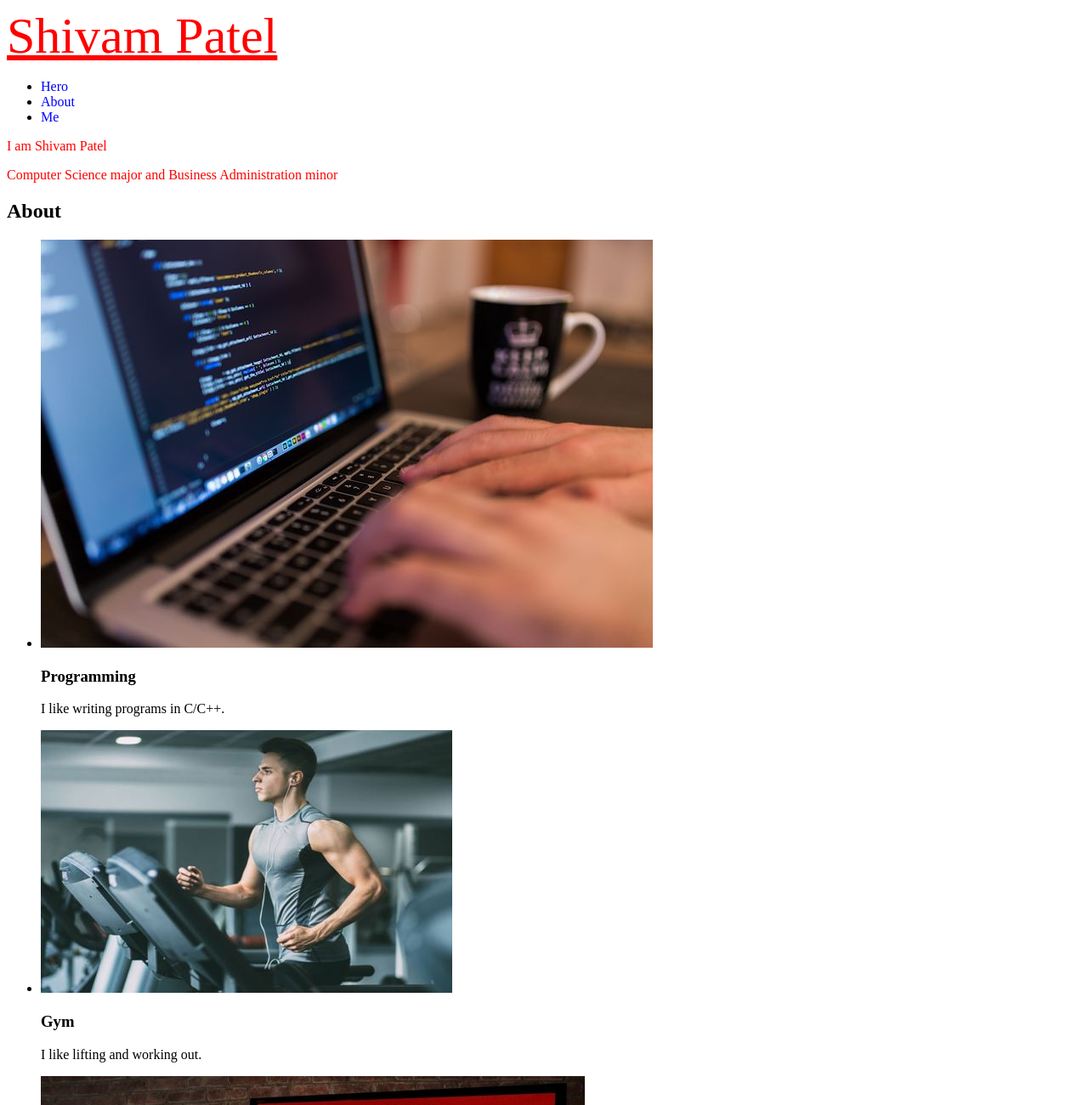
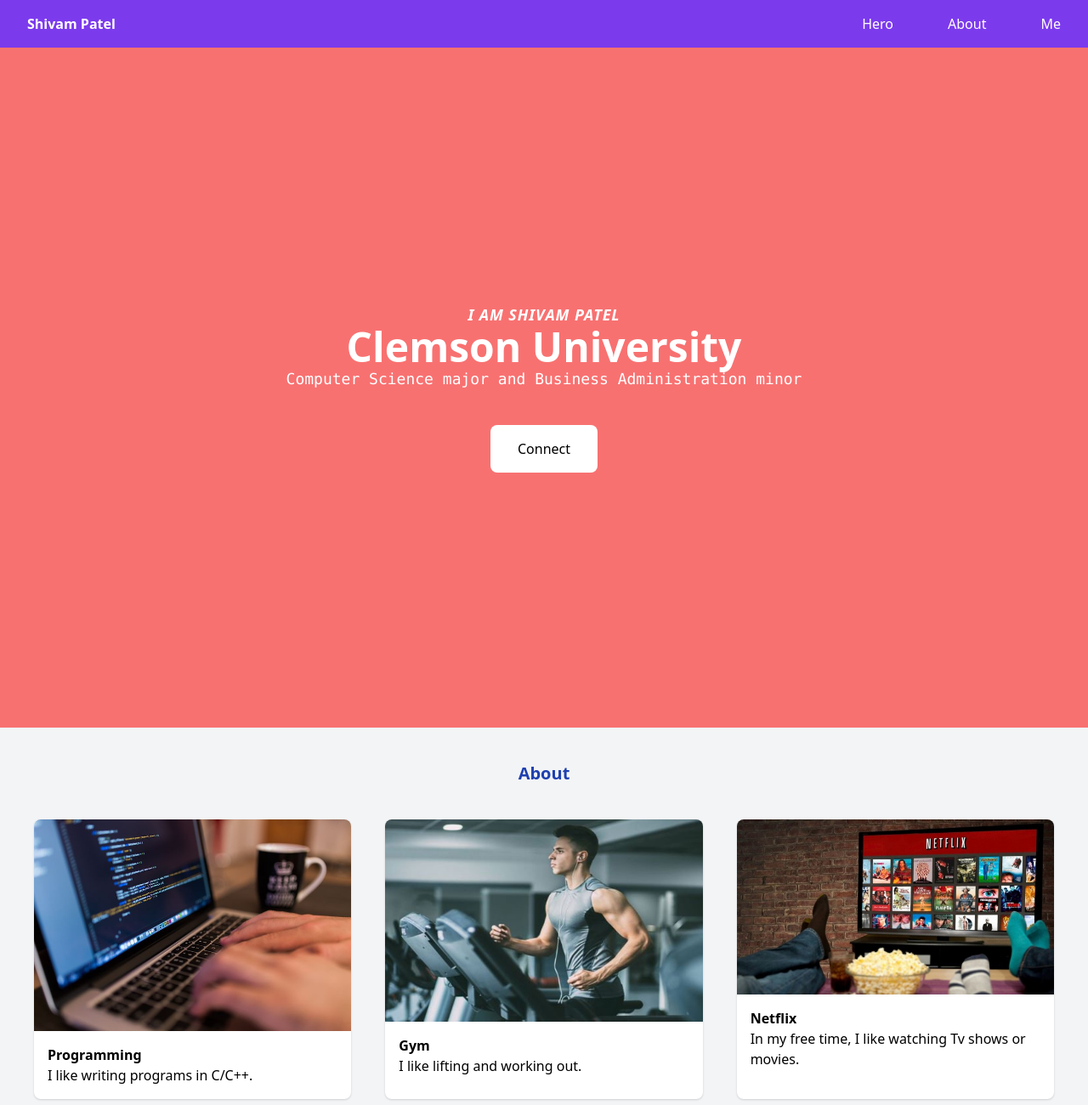
Before and after one commit to ShivamPatel-24/Shivam-Patel, a plain HTML site: page index.html in a window 1280 px wide. Shown: the top 1300 px of the page at 85% size. Drawn offline with nearby package versions, Linux system fonts and the light colour scheme.

Commit message:
tracecamp prework submission*

```diff
--- a/index.html
+++ b/index.html
@@ -4,67 +4,90 @@
         <title>Shivam Patel</title>
         <meta charset="UTF-8" />
         <meta name="viewport" content="width=device-width, initial-scale=1.0" />
-        <link rel="stylesheet" href="style.css">
+        <link href="https://unpkg.com/tailwindcss@^2/dist/tailwind.min.css" rel="stylesheet">
     </head>
-
     <body id="top">
-        <header>
-            <a href="#top" class="top">Shivam Patel</a>
+        <header class="fixedw-full bg-purple-600 text-white md:flex justify-between">
+            <a class="font-bold block px-8 py-4" href="#top" class="top">Shivam Patel</a>
             <nav>
-                <ul>
+                <ul class="md:flex">
                     <li>
-                        <a href="#hero">Hero</a>
+                        <a class="block px-8 py-4 hover:bg-purple-500" href="#hero">Hero</a>
                     </li>
                     <li>
-                        <a href="#about">About</a>
+                        <a class="block px-8 py-4 hover:bg-purple-500" href="#about">About</a>
                     </li>
                     <li>
-                        <a href="#me">Me</a>
+                        <a class="block px-8 py-4 hover:bg-purple-500" href="#me">Me</a>
                     </li>
                 </ul>
             </nav>
         </header>
 
         <main>
-            <section id="hero">
-                <p>I am Shivam Patel</p>
-                <p>Computer Science major and Business Administration minor</p>
+            <section id="hero" class="h-screen bg-red-400 text-white text-center grid place-items-center">
+                <div>
+                    <p class="text-lg font-bold italic uppercase tracking-wider">I am Shivam Patel</p>
+                    <h1 class="font-bold text-5xl leading-none">Clemson University</h1>
+                    <p class="font-mono text-lg">Computer Science major and Business Administration minor</p>
+                    <a
+                        href="https://www.linkedin.com/in/shivam-patel-454a6b1aa"
+                        rel="noopener noreferrer"
+                        target="_blank"
+                        class="mt-10 bg-white rounded-lg px-8 py-4 text-black inline-block"
+                    >Connect</a>
+                </div>
             </section>
 
-            <section id="about">
-                <h2>About</h2>
-                <ul>
-                    <li>
-                        <img src="programming.jpeg"/>
-                        <h3>Programming</h3>
-                        <p>I like writing programs in C/C++.</p>
+            <section id="about" class="bg-gray-100 pt-10">
+                <h2 class="text-center text-xl font-bold text-blue-800">About</h2>
+                <ul class="grid p-10 gap-10 md:grid-cols-3" >
+                    <li class="bg-white shadow rounded-lg overflow-hidden">
+                        <img src="programming.jpeg" class="w-full" />
+                        <div class="p-4">
+                            <h3 class="font-bold">Programming</h3>
+                            <p>I like writing programs in C/C++.</p>
+                        </div>
                     </li>
-                    <li>
-                        <img src="gym.jpeg"/>
-                        <h3>Gym</h3>
-                        <p>I like lifting and working out.</p>
+                    <li class="bg-white shadow rounded-lg overflow-hidden">
+                        <img src="gym.jpeg" class="w-full" />
+                        <div class="p-4">
+                            <h3 class="font-bold">Gym</h3>
+                            <p>I like lifting and working out.</p>
+                        </div>
                     </li>
-                    <li>
-                        <img src="netflix.jpeg"/>
-                        <h3>Netflix</h3>
-                        <p>In my free time, I like watching Tv shows or movies.</p>
+                    <li class="bg-white shadow rounded-lg overflow-hidden">
+                        <img src="netflix.jpeg" class="w-full" />
+                        <div class="p-4">
+                            <h3 class="font-bold">Netflix</h3>
+                            <p>In my free time, I like watching Tv shows or movies.</p>
+                        </div>
                     </li>
                 </ul>
             </section>
 
-            <section id="me">
-                <h2>Me</h2>
-                <ul>
-                    <li>
-                        <img src="mypic.jpeg" />
-                        <h3>This is me and my friends</h3>
-                    </li>
-                </ul>
-            </section>
+            <section id="me" class="text-gray-600 body-font">
+                <div class="container px-5 py-24 mx-auto">
+                  <div class="flex flex-wrap -mx-4 -mb-10 text-center">
+                    <div class="sm:w-1/2 mb-10 px-4">
+                      <div class="rounded-lg h-64 overflow-hidden">
+                        <img alt="content" class="object-cover object-center h-full w-full" src="me.jpg">
+                      </div>
+                      <h2 class="title-font text-2xl font-medium text-gray-900 mt-6 mb-3">That's me</h2>
+                    </div>
+                    <div class="sm:w-1/2 mb-10 px-4">
+                      <div class="rounded-lg h-64 overflow-hidden">
+                        <img alt="content" class="object-cover object-center h-full w-full" src="mypic.jpeg">
+                      </div>
+                      <h2 class="title-font text-2xl font-medium text-gray-900 mt-6 mb-3">Me with my friends</h2>
+                    </div>
+                  </div>
+                </div>
+              </section>
 
         </main>
 
-        <footer>
+        <footer class="text-white bg-gray-800 p-10 italic text-center">
             © 2021 Shivam Patel. All rights reserved.
         </footer>
     </body>
```
Also changed, not shown: me.jpg (added), mypic.jpeg.
